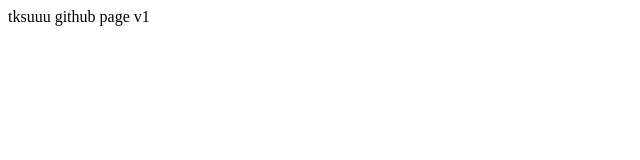
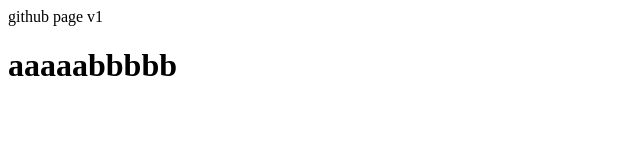
Before and after one commit to tksuuu/tksuuu_page_v1, a plain HTML site: page docs/index.html in a window 1280 px wide. Shown: the whole page, without its empty margins (0-640 px from the left). Drawn offline with Linux system fonts and the light colour scheme.

Commit message:
no message

```diff
--- a/docs/index.html
+++ b/docs/index.html
@@ -7,6 +7,7 @@
     <title>Document</title>
 </head>
 <body>
-    tksuuu github page v1
+    <div> github page v1</div>
+    <h1>aaaaabbbbb</h1>
 </body>
 </html>
```
